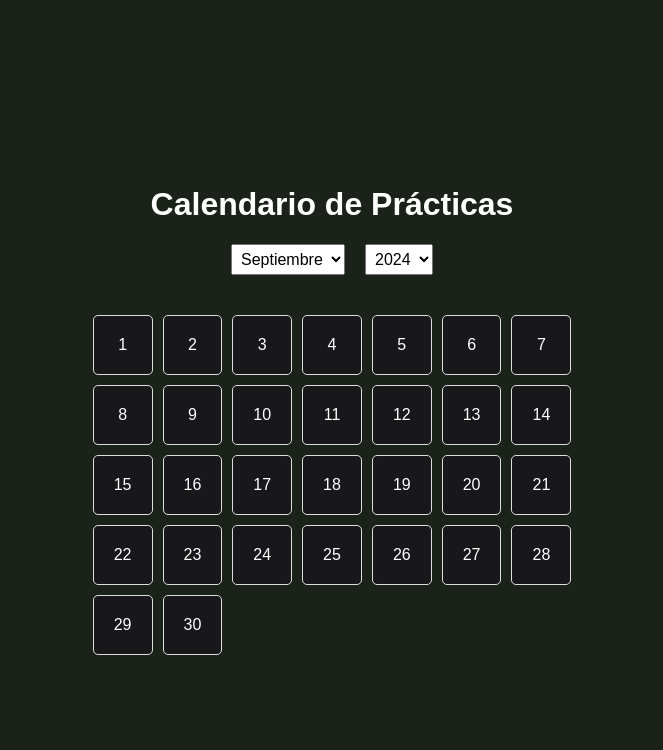
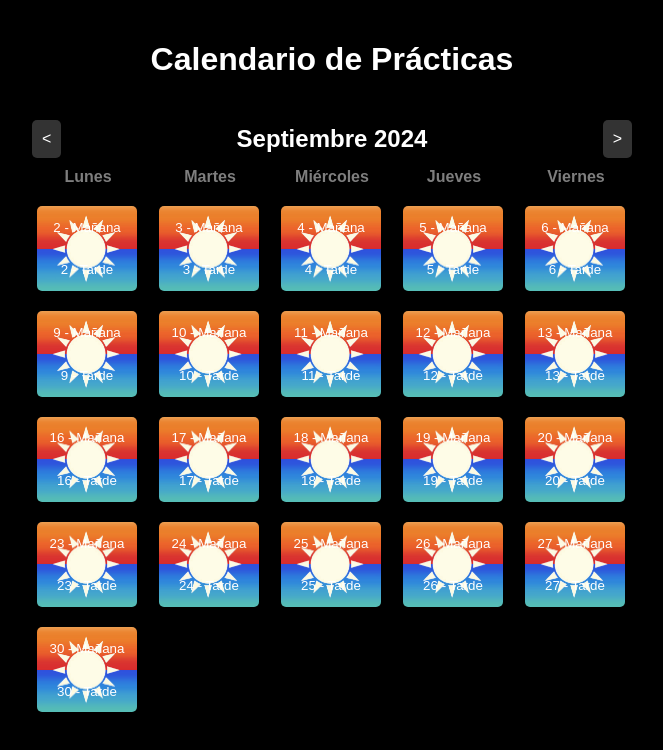
Before and after one commit to cripsitorey/gestacore, a website: page public/calendar.html in a window 1280 px wide. Shown: the whole page, without its empty margins (308-971 px from the left). Drawn offline with Linux system fonts and the light colour scheme.

Commit message:
rediseño Frontend

```diff
--- a/auth.js
+++ b/auth.js
@@ -8,10 +8,10 @@ async function login(req, res) {
   const { email, password } = req.body;
   const user = await pool.query('SELECT * FROM usuarios WHERE email = $1', [email]);
 
-  if (user.rowCount === 0) return res.status(404).send('User not found');
+  if (user.rowCount === 0) return res.status(404).send('Usuario no encontrado');
 
   const validPassword = await bcrypt.compare(password, user.rows[0].password);
-  if (!validPassword) return res.status(401).send('Invalid password');
+  if (!validPassword) return res.status(401).send('Contraseña incorrecta');
 
   const token = jwt.sign({ id: user.rows[0].id, role: user.rows[0].role }, secret);
   res.send({ token });
--- a/db.js
+++ b/db.js
@@ -6,6 +6,7 @@ const config = require('dotenv');
 // config()
 
 const pool = new pg.Pool({
+  // Usar la linea comentada cuando se suba a produccion, esta configurada la variable de entorno en render
   // connectionString: process.env.DATABASE_URL,
   connectionString: 'postgresql://laboratorio_fisica_user:FIw0Byx63fzvkBzXf0X73LTcC0azFpsu@dpg-cr7aebq3esus7385ihd0-a.oregon-postgres.render.com/laboratorio_fisica',
   ssl: true
--- a/public/calendar.html
+++ b/public/calendar.html
@@ -3,20 +3,28 @@
 <head>
     <meta charset="UTF-8">
     <meta name="viewport" content="width=device-width, initial-scale=1.0">
-    <link rel="icon" type="image/x-icon" href="/images/GKTlogo_Image.png">
-    <link rel="stylesheet" href="css/main.css">
-    <title>Calendario de Prácticas - Laboratorio de Física</title>
+    <title>Calendario de Prácticas</title>
+    <link rel="stylesheet" href="css/calendar.css">
 </head>
 <body>
-    <div id="kali">
     <h1>Calendario de Prácticas</h1>
+    <div class="calendar-container">
         <div class="calendar-header">
-            <select id="monthSelector"></select>
-            <select id="yearSelector"></select>
+            <button class="prev-month" id="prevMonth">&lt;</button>
+            <h2 id="currentMonth"></h2>
+            <button class="next-month" id="nextMonth">&gt;</button>
+        </div>
+        <!-- Encabezado para los días de la semana -->
+        <div class="calendar-weekdays">
+            <div>Lunes</div>
+            <div>Martes</div>
+            <div>Miércoles</div>
+            <div>Jueves</div>
+            <div>Viernes</div>
         </div>
         <div class="calendar" id="calendar"></div>
+    </div>
 
-        <!-- Modal para detalles del día -->
     <div id="detailsModal" class="modal">
         <div class="modal-content">
             <span class="close" onclick="closeModal()">&times;</span>
@@ -25,7 +33,7 @@
             <button class="add-button" id="addButton" onclick="addAssistance()">Agregar Asistencia</button>
         </div>
     </div>
-    </div>
+
     <script src="js/calendar.js"></script>
 </body>
 </html>
--- /dev/null
+++ b/public/css/calendar.css
@@ -0,0 +1,169 @@
+body {
+    font-family: Arial, sans-serif;
+    background-color: #000;
+    margin: 0;
+    padding: 20px;
+    display: flex;
+    flex-direction: column;
+    align-items: center;
+    color: #fff;
+}
+
+/* Oculta el scrollbar sin deshabilitarlo*/
+::-webkit-scrollbar {
+    display: none;
+}
+
+h1 {
+    text-align: center;
+}
+
+.calendar-container {
+    max-width: 600px;
+    width: 100%;
+    margin: 20px auto;
+}
+
+.calendar-header {
+    display: flex;
+    justify-content: space-between;
+    align-items: center;
+    margin-bottom: 10px;
+}
+
+.calendar-header h2 {
+    margin: 0;
+    font-size: 24px;
+    text-align: center;
+}
+
+.calendar-header button {
+    background-color: #333;
+    color: #fff;
+    border: none;
+    padding: 10px;
+    cursor: pointer;
+    border-radius: 5px;
+    font-size: 16px;
+}
+
+.calendar-header button:hover {
+    background-color: #21262d;
+}
+
+/* Estilo para los días de la semana en la parte superior */
+.calendar-weekdays {
+    display: grid;
+    grid-template-columns: repeat(5, 1fr); /* Solo mostrar Lunes a Viernes */
+    gap: 10px;
+    margin-bottom: 10px;
+    text-align: center;
+    font-weight: bold;
+    font-size: 16px;
+    color: #7e7e7e;
+}
+
+/* Estilo del calendario para solo 5 columnas (Lunes a Viernes) */
+.calendar {
+    display: grid;
+    grid-template-columns: repeat(5, 1fr); /* Solo mostrar Lunes a Viernes */
+    gap: 10px;
+    max-width: 100%;
+    width: 100%;
+    margin: 20px 5px;
+}
+
+.day-container {
+    display: flex;
+    flex-direction: column;
+    margin-bottom: 10px;
+    align-items: center;
+    width: 100px;
+}
+
+.day {
+    color: #fff;
+    border: none;
+    padding: 10px;
+    margin: 5px 0;
+    cursor: pointer;
+    border-radius: 5px;
+    width: 100%; /* Botones a tamaño completo dentro del contenedor */
+}
+
+/* .day:hover {
+    background-color: #;
+} */
+
+.morning {
+  border-bottom-left-radius: 0;
+  border-bottom-right-radius: 0;
+  background-image: url("../images/morningp.png");
+  background-position-y: bottom;
+}
+
+.afternoon {
+  border-top-left-radius: 0;
+  border-top-right-radius: 0;
+  background-image: url("../images/afternoon.png");
+}
+
+.morning, .afternoon {
+  margin: 0;
+  background-size: cover;
+  height: 3.2em;
+}
+
+/* Estilos para el modal */
+.modal {
+    display: none; /* Oculto por defecto */
+    position: fixed;
+    z-index: 1;
+    left: 0;
+    top: 0;
+    width: 100%;
+    height: 100%;
+    overflow: auto;
+    background-color: rgba(0, 0, 0, 0.4);
+    padding-top: 60px;
+}
+
+.modal-content {
+    background-color: #000;
+    margin: 5% auto;
+    padding: 20px;
+    border: 1px solid #888;
+    width: 90%;
+    max-width: 500px;
+    border-radius: 5px;
+    box-sizing: border-box;
+}
+
+.add-button {
+    background-color: #333;
+    color: white;
+    border: none;
+    border-radius: 5px;
+    padding: 10px;
+    margin-top: 20px;
+    cursor: pointer;
+    width: 100%;
+}
+
+.add-button:hover {
+    background-color: #21262d;
+}
+
+.close {
+    color: #333;
+    float: right;
+    font-size: 28px;
+    font-weight: bold;
+}
+
+.close:hover,
+.close:focus {
+    color: #21262d;
+    text-decoration: none;
+    cursor: pointer;
+}
--- a/public/css/main.css
+++ b/public/css/main.css
@@ -1,17 +1,18 @@
 body {
     font-family: Arial, sans-serif;
-    background-color: #1b221a;
+    background-color: #000;
     display: flex;
+    flex-direction: column;
     justify-content: center;
     align-items: center;
     height: 100vh;
     margin: 0;
     padding: 20px;
-    color: white;
+    color: #fff;
 }
-#kali{
-    display: grid;
-
+/* Oculta el scrollbar sin deshabilitarlo*/
+::-webkit-scrollbar {
+    display: none;
 }
 h1 {
     text-align: center;
@@ -117,51 +118,7 @@ h1 {
 .day:hover {
     background-color: #eee;
 }
-/* Estilos para el modal */
-.modal {
-    display: none; /* Oculto por defecto */
-    position: fixed;
-    z-index: 1;
-    left: 0;
-    top: 0;
-    width: 100%;
-    height: 100%;
-    overflow: auto;
-    background-color: rgb(0, 0, 0);
-    background-color: rgba(0, 0, 0, 0.4);
-    padding-top: 60px;
-}
-.modal-content {
-    background-color: #fff;
-    margin: 5% auto;
-    padding: 20px;
-    border: 1px solid #888;
-    width: 80%;
-    max-width: 500px;
-    border-radius: 5px;
-}
-.close {
-    color: #aaa;
-    float: right;
-    font-size: 28px;
-    font-weight: bold;
-}
-.close:hover,
-.close:focus {
-    color: black;
-    text-decoration: none;
-    cursor: pointer;
-}
-.add-button {
-    background-color: #28a745;
-    color: white;
-    border: none;
-    border-radius: 5px;
-    padding: 10px;
-    margin-top: 20px;
-    cursor: pointer;
-    width: 100%;
-}
+
 @media (max-width: 768px) {
     .calendar {
         grid-template-columns: repeat(4, 1fr); /* 4 columnas en tablets */
--- a/public/js/calendar.js
+++ b/public/js/calendar.js
@@ -1,36 +1,21 @@
 const calendarEl = document.getElementById('calendar');
 const modal = document.getElementById('detailsModal');
 const modalContent = document.getElementById('modalContent');
-const monthSelector = document.getElementById('monthSelector');
-const yearSelector = document.getElementById('yearSelector');
+const prevMonthBtn = document.getElementById('prevMonth');
+const nextMonthBtn = document.getElementById('nextMonth');
+const currentMonthEl = document.getElementById('currentMonth');
 
 let selectedDate = null;
 let currentMonth = new Date().getMonth();
 let currentYear = new Date().getFullYear();
 
-function populateSelectors() {
-    // Poblar selector de meses
-    const months = [
-        "Enero", "Febrero", "Marzo", "Abril", "Mayo", "Junio",
-        "Julio", "Agosto", "Septiembre", "Octubre", "Noviembre", "Diciembre"
-    ];
-    months.forEach((month, index) => {
-        const option = document.createElement('option');
-        option.value = index;
-        option.textContent = month;
-        if (index === currentMonth) option.selected = true;
-        monthSelector.appendChild(option);
-    });
+const months = [
+    "Enero", "Febrero", "Marzo", "Abril", "Mayo", "Junio",
+    "Julio", "Agosto", "Septiembre", "Octubre", "Noviembre", "Diciembre"
+];
 
-    // Poblar selector de años
-    const currentYear = new Date().getFullYear();
-    for (let i = currentYear - 10; i <= currentYear + 10; i++) {
-        const option = document.createElement('option');
-        option.value = i;
-        option.textContent = i;
-        if (i === currentYear) option.selected = true;
-        yearSelector.appendChild(option);
-    }
+function updateCalendarHeader() {
+    currentMonthEl.textContent = `${months[currentMonth]} ${currentYear}`;
 }
 
 function generateCalendar() {
@@ -38,26 +23,49 @@ function generateCalendar() {
     const lastDayOfMonth = new Date(currentYear, currentMonth + 1, 0);
 
     const daysInMonth = lastDayOfMonth.getDate();
-    const startDay = firstDayOfMonth.getDay();
+    let startDay = firstDayOfMonth.getDay(); // 0 = Domingo, 1 = Lunes, etc.
 
-    calendarEl.innerHTML = '';
+    calendarEl.innerHTML = ''; // Limpiar el calendario
 
-    // Agregar días en blanco hasta el primer día del mes
-    for (let i = 0; i < startDay; i++) {
+    // Calcular el número de días en blanco antes del primer lunes del mes
+    let blankDays = (startDay === 0) ? 0 : startDay - 1; // Si es domingo (0), poner 6 días en blanco
+
+    // Rellenar los días en blanco hasta el primer lunes del mes
+    for (let i = 0; i < blankDays; i++) {
         const blankDay = document.createElement('div');
         blankDay.className = 'day';
-        blankDay.style.visibility = 'hidden';
+        blankDay.style.visibility = 'hidden'; // Ocultar días que no son del mes actual
         calendarEl.appendChild(blankDay);
     }
 
-    // Agregar los días del mes
-    for (let day = 1; day <= daysInMonth; day++) {
-        const dayEl = document.createElement('div');
-        dayEl.className = 'day';
-        dayEl.textContent = day;
-        dayEl.onclick = () => showDayDetails(day);
-        calendarEl.appendChild(dayEl);
+    // Añadir los días del mes
+    for (let currentDay = 1; currentDay <= daysInMonth; currentDay++) {
+        const date = new Date(currentYear, currentMonth, currentDay);
+        const dayOfWeek = date.getDay();
+
+        if (dayOfWeek !== 0 && dayOfWeek !== 6) { // Mostrar solo de Lunes (1) a Viernes (5)
+            const dayContainer = document.createElement('div');
+            dayContainer.className = 'day-container';
+
+            // Botón para el turno de la mañana
+            const morningButton = document.createElement('button');
+            morningButton.className = 'day morning';
+            morningButton.textContent = `${currentDay} - Mañana`;
+            morningButton.onclick = () => showDayDetails(currentDay, 'mañana');
+            dayContainer.appendChild(morningButton);
+
+            // Botón para el turno de la tarde
+            const afternoonButton = document.createElement('button');
+            afternoonButton.className = 'day afternoon';
+            afternoonButton.textContent = `${currentDay} - Tarde`;
+            afternoonButton.onclick = () => showDayDetails(currentDay, 'tarde');
+            dayContainer.appendChild(afternoonButton);
+
+            calendarEl.appendChild(dayContainer); // Agregar el contenedor del día al calendario
+        }
     }
+
+    updateCalendarHeader();
 }
 
 async function showDayDetails(day) {
@@ -118,14 +126,23 @@ async function addAssistance() {
     }
 }
 
+function changeMonth(direction) {
+    currentMonth += direction;
+    if (currentMonth < 0) {
+        currentMonth = 11;
+        currentYear--;
+    } else if (currentMonth > 11) {
+        currentMonth = 0;
+        currentYear++;
+    }
+    generateCalendar();
+}
+
+prevMonthBtn.addEventListener('click', () => changeMonth(-1));
+nextMonthBtn.addEventListener('click', () => changeMonth(1));
+
 function closeModal() {
     modal.style.display = "none";
-}
-
-function updateCalendar() {
-    currentMonth = parseInt(monthSelector.value);
-    currentYear = parseInt(yearSelector.value);
-    generateCalendar();
 }
 
 window.onclick = function(event) {
@@ -134,8 +151,4 @@ window.onclick = function(event) {
     }
 }
 
-populateSelectors();
 generateCalendar();
-
-monthSelector.addEventListener('change', updateCalendar);
-yearSelector.addEventListener('change', updateCalendar);
```
Also changed, not shown: index.js (+7 -5 lines), test.txt (+149 -0 lines), public/images/afternoon.png (added), public/images/morningp.png (added). Lines whose indentation alone changed are shown as unchanged.
